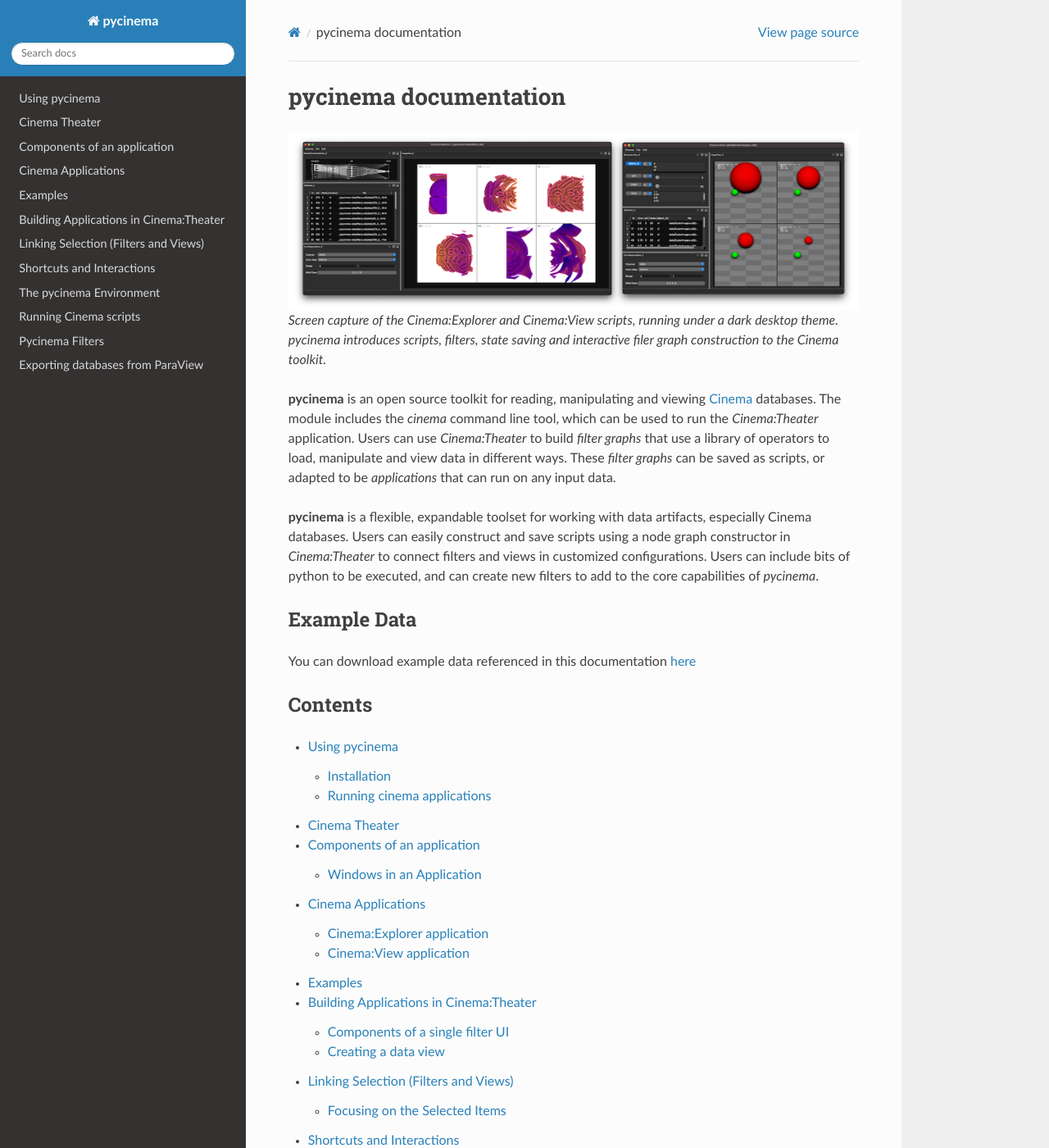
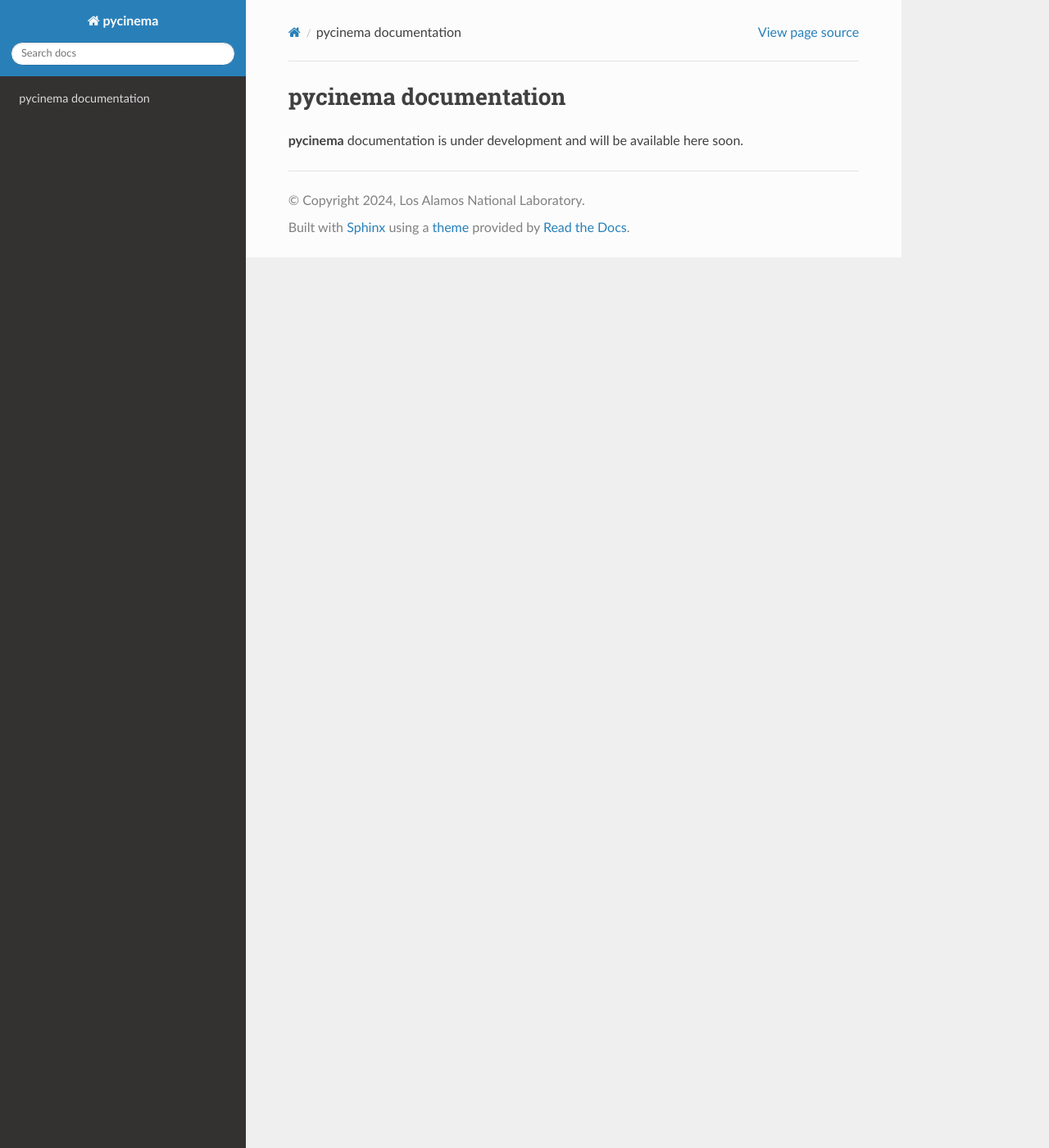
Before and after one commit to cinemascience/pycinema-readthedocs, a Sphinx documentation site: the page built from docs/source/index.rst, in a window 1280 px wide and 1400 px high. Shown: the whole window at 82% size. Built offline with Sphinx 7.4.7 and the Read the Docs theme 3.1.0, drawn with Linux system fonts in a browser that asks for light colours; some of the changed text lies outside the part shown.

Commit message:
adding dev branch

```diff
--- a/docs/source/index.rst
+++ b/docs/source/index.rst
@@ -1,35 +1,4 @@
 pycinema documentation
 ======================
 
-.. figure:: img/python-gui.png
-
-   Screen capture of the Cinema:Explorer and Cinema:View scripts, running under a dark desktop theme. pycinema
-   introduces scripts, filters, state saving and interactive filer graph construction to the Cinema toolkit.
-
-**pycinema** is an open source toolkit for reading, manipulating and viewing `Cinema <https://cinemascience.github.io>`_ databases. The module includes the `cinema` command line tool, which can be used to run the `Cinema:Theater` application. Users can use `Cinema:Theater` to build *filter graphs* that use a library of operators to load, manipulate and view data in different ways. These *filter graphs* can be saved as scripts, or adapted to be *applications* that can run on any input data.
-
-**pycinema** is a flexible, expandable toolset for working with data artifacts, especially Cinema databases. Users can easily construct and save scripts using a node graph constructor in *Cinema:Theater* to connect filters and views in customized configurations. Users can include bits of python to be executed, and can create new filters to add to the core capabilities of `pycinema`.
-
-Example Data
-------------
-
-You can download example data referenced in this documentation `here <https://github.com/cinemascience/pycinema-examples/archive/refs/tags/v3.1.0.zip>`_
-
-
-Contents
---------
-
-.. toctree::
-
-   usage
-   theater
-   urlexample
-   workspaces
-   examples
-   building
-   linking
-   shortcut
-   environment
-   scripts
-   filters
-   plugin
+**pycinema** documentation is under development and will be available here soon.
```
